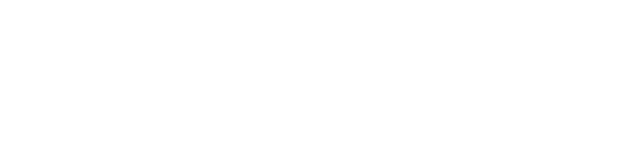
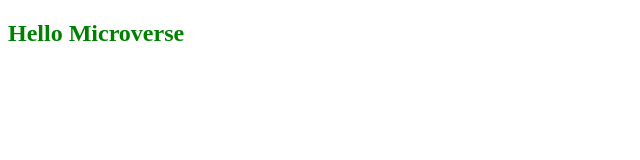
Before and after one commit to Sohail006/My-Micriverse-Hello-Project, a plain HTML site: page index.html in a window 1280 px wide. Shown: the whole page, without its empty margins (0-640 px from the left). Drawn offline with Linux system fonts and the light colour scheme.

Commit message:
Add styles and heading

```diff
--- a/index.html
+++ b/index.html
@@ -8,6 +8,6 @@
     <title>Hello Microverse</title>
 </head>
 <body>
-
+    <h2>Hello Microverse</h2>
 </body>
 </html>
--- a/styles.css
+++ b/styles.css
@@ -0,0 +1,3 @@
+h2 {
+  color: green;
+}
```
